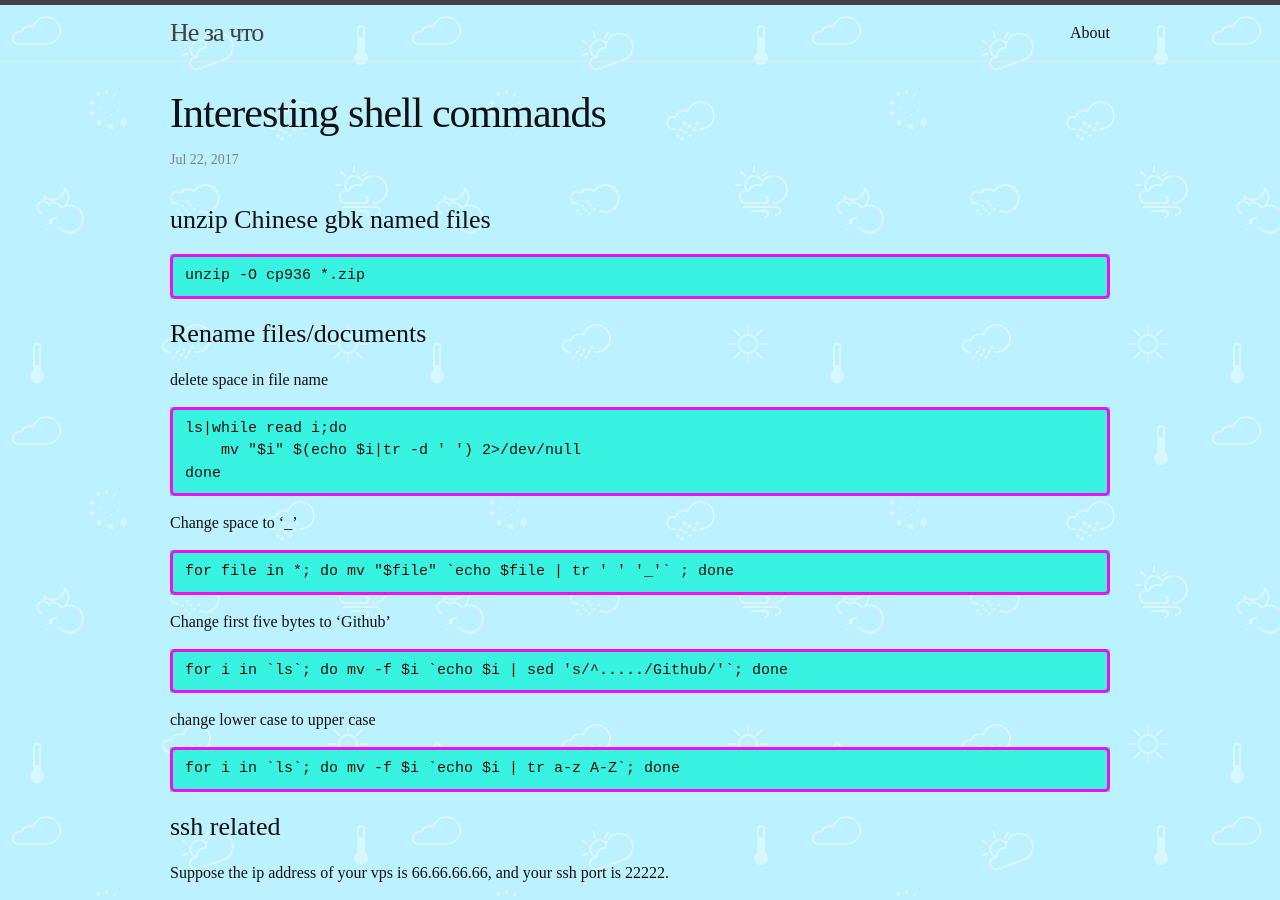
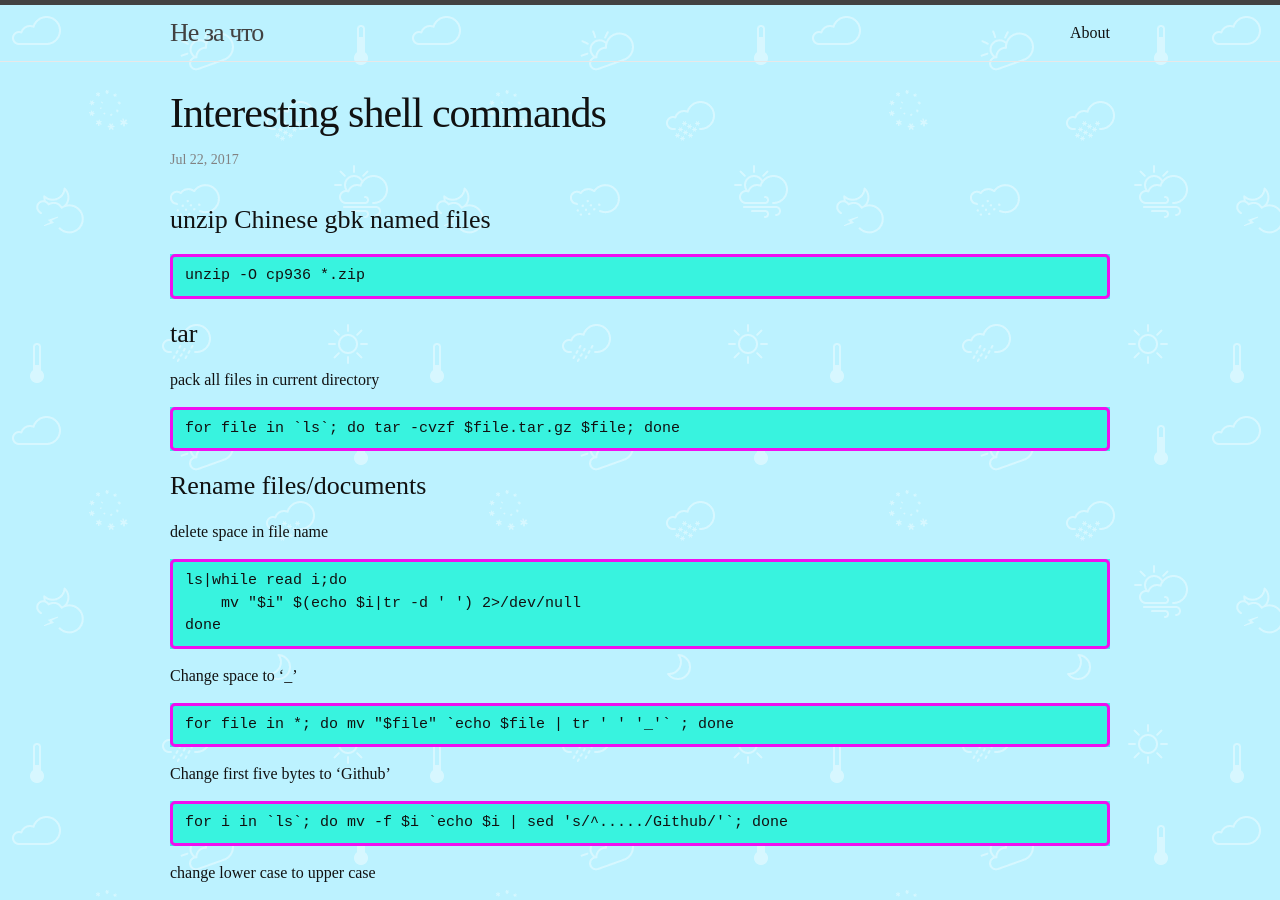
Before and after one commit to explorerlxz/explorerlxz.github.io, a Jekyll site: the page built from _posts/2017-07-22-shell-commands.md, in a window 1280 px wide and 900 px high. Built offline with Jekyll 4.4.1, drawn with Linux system fonts in a browser that asks for light colours.

````diff
--- a/_posts/2017-07-22-shell-commands.md
+++ b/_posts/2017-07-22-shell-commands.md
@@ -9,6 +9,16 @@
 ```
 unzip -O cp936 *.zip
 ```
+
+### tar
+
+pack all files in current directory
+
+```
+for file in `ls`; do tar -cvzf $file.tar.gz $file; done
+```
+
+
 
 ### Rename files/documents
 
````
